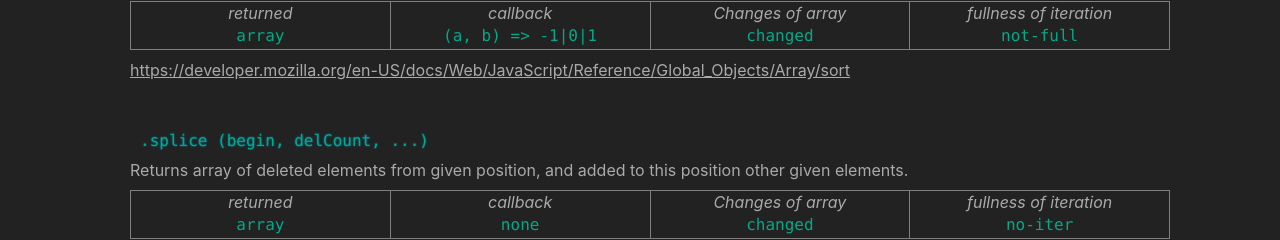
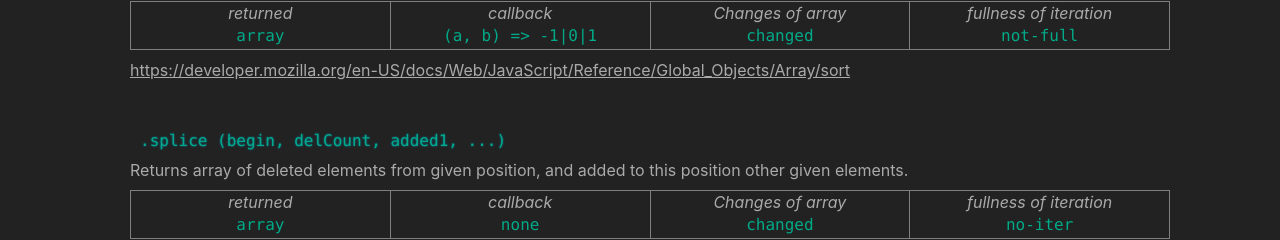
Before and after one commit to bognaum/array-methods, a React (Create React App) app: page / in a window 1280 px wide. Shown: the part 5400-5640 px from the top of the page. Built offline with nearby package versions, Linux system fonts and the light colour scheme.

Commit message:
Changed data.

```diff
--- a/src/data/array-methods.js
+++ b/src/data/array-methods.js
@@ -282,7 +282,7 @@ export default [
 	{
 		name: "splice",
 		descr: "Returns array of deleted elements from given position, and added to this position other given elements.",
-		args        : getArrElem(args        , "(begin, delCount, ...)"),
+		args        : getArrElem(args        , "(begin, delCount, added1, ...)"),
 		returned    : getArrElem(returned    , "array"),
 		callback    : getArrElem(callback    , "none"),
 		arrChanges  : getArrElem(arrChanges  , "changed"),
--- a/src/data/value-types.js
+++ b/src/data/value-types.js
@@ -99,8 +99,8 @@ export const
 			descr: "two or many arrays",
 		},
 		{
-			name: "(begin, delCount, ...)",
-			descr: "begin - index of begin \ndelCount - how many elements",
+			name: "(begin, delCount, added1, ...)",
+			descr: "begin - index of begin \ndelCount - how many elements \n added1 - added element",
 		},
 		{
 			name: "(locales, options)",
```
